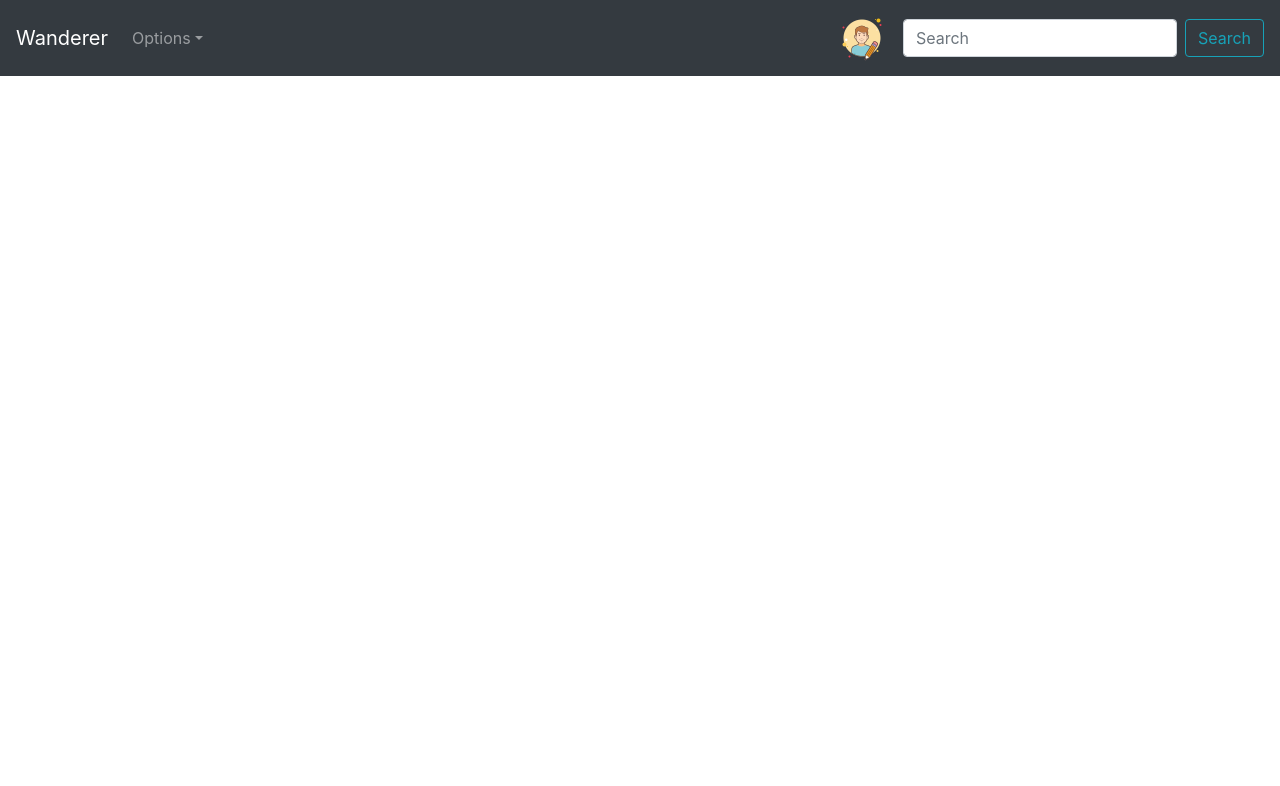
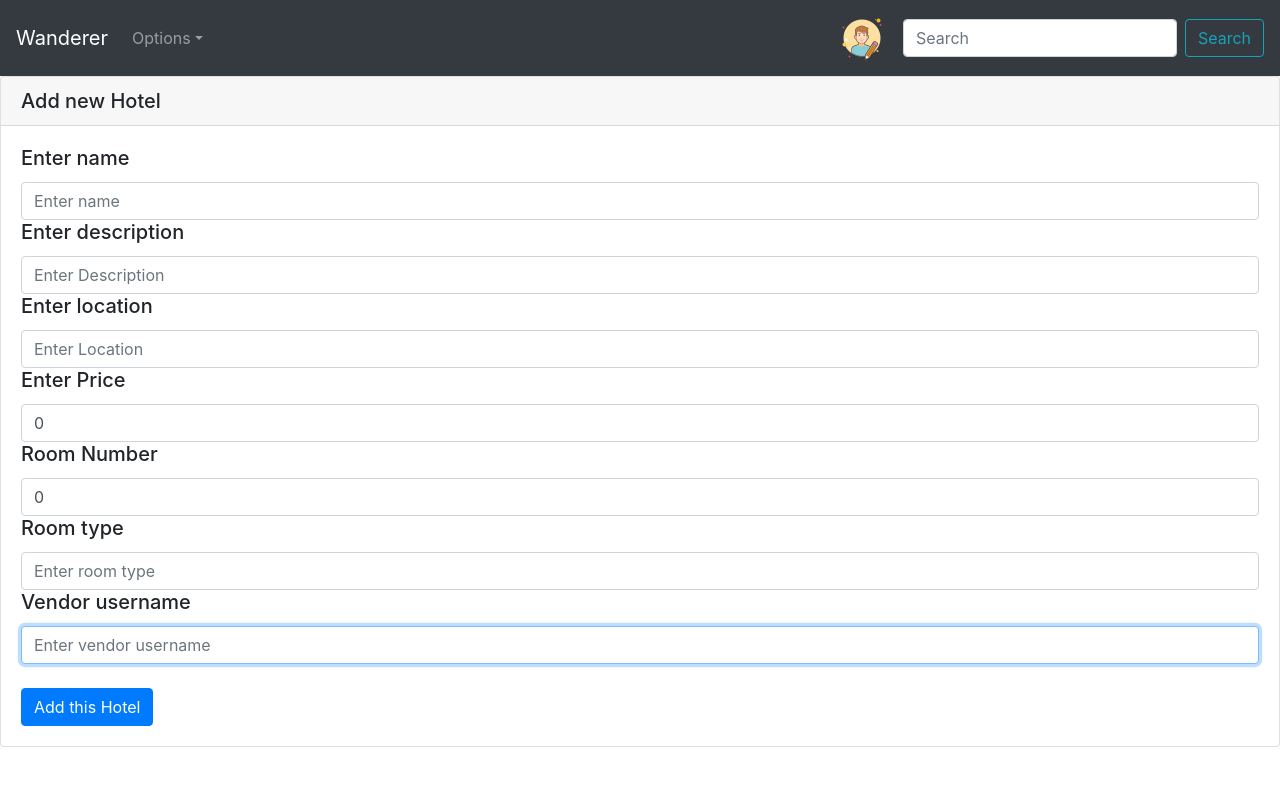
Before and after one commit to Anurag26/DBMS_Final_Project, a React (Create React App) app in the folder client/: page /hotelAdd in a window 1280 px wide. Shown: the top 786 px of the page. Built offline with nearby package versions, Linux system fonts and the light colour scheme; no server answers.

Commit message:
latest com

```diff
--- a/client/src/components/AddHotel/addHotel.js
+++ b/client/src/components/AddHotel/addHotel.js
@@ -1,5 +1,6 @@
 import React, {Component} from 'react';
 import firebase from '../../Firebase/fireBase';
+import {Card,Button} from 'react-bootstrap';
 
 class AddHotel extends Component {
 
@@ -13,10 +14,78 @@ class AddHotel extends Component {
         room_type:''
     }
 
+    handleChange=(e)=>{
+        this.setState({
+                          [e.target.name]:e.target.value
+                      })
+    }
+
     render() {
         return (
             <div>
-
+                <Card>
+                    <Card.Header as="h5">Add new Hotel</Card.Header>
+                    <Card.Body>
+                        <Card.Title>Enter name</Card.Title>
+                        <input name="name"
+                               type="text" id="name"
+                               className="form-control"
+                               placeholder="Enter name"
+                               value={this.state.name}
+                               onChange={e => this.handleChange(e)}
+                               required autoFocus/>
+                        <Card.Title>Enter description</Card.Title>
+                        <input name="description"
+                               type="text" id="des"
+                               className="form-control"
+                               placeholder="Enter Description"
+                               value={this.state.description}
+                               onChange={e => this.handleChange(e)}
+                               required autoFocus/>
+                        <Card.Title>Enter location</Card.Title>
+                        <input name="hotel_location"
+                               type="text" id="loc"
+                               className="form-control"
+                               placeholder="Enter Location"
+                               value={this.state.hotel_location}
+                               onChange={e => this.handleChange(e)}
+                               required autoFocus/>
+                        <Card.Title>Enter Price</Card.Title>
+                        <input name="price"
+                               type="text" id="price"
+                               className="form-control"
+                               placeholder="Enter Location"
+                               value={this.state.price}
+                               onChange={e => this.handleChange(e)}
+                               required autoFocus/>
+                        <Card.Title>Room Number</Card.Title>
+                        <input name="room_number"
+                               type="text" id="room_number"
+                               className="form-control"
+                               placeholder="Enter room number"
+                               value={this.state.room_number}
+                               onChange={e => this.handleChange(e)}
+                               required autoFocus/>
+                        <Card.Title>Room type</Card.Title>
+                        <input name="room_type"
+                               type="text" id="room_type"
+                               className="form-control"
+                               placeholder="Enter room type"
+                               value={this.state.room_type}
+                               onChange={e => this.handleChange(e)}
+                               required autoFocus/>
+                        <Card.Title>Vendor username</Card.Title>
+                        <input name="vendor"
+                               type="text" id="vendor"
+                               className="form-control"
+                               placeholder="Enter vendor username"
+                               value={this.state.vendor}
+                               onChange={e => this.handleChange(e)}
+                               required autoFocus/>
+                         <br/>
+                        <Button variant="primary">Add this Hotel</Button>
+                    </Card.Body>
+                </Card>
             </div>
         );
     }
```
